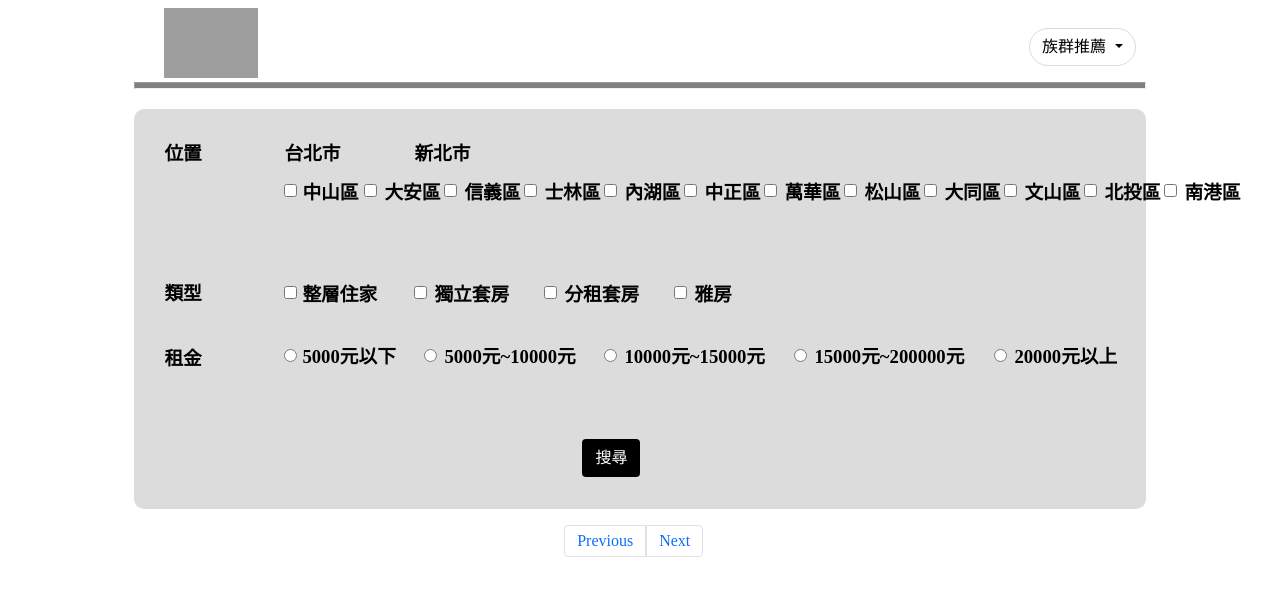
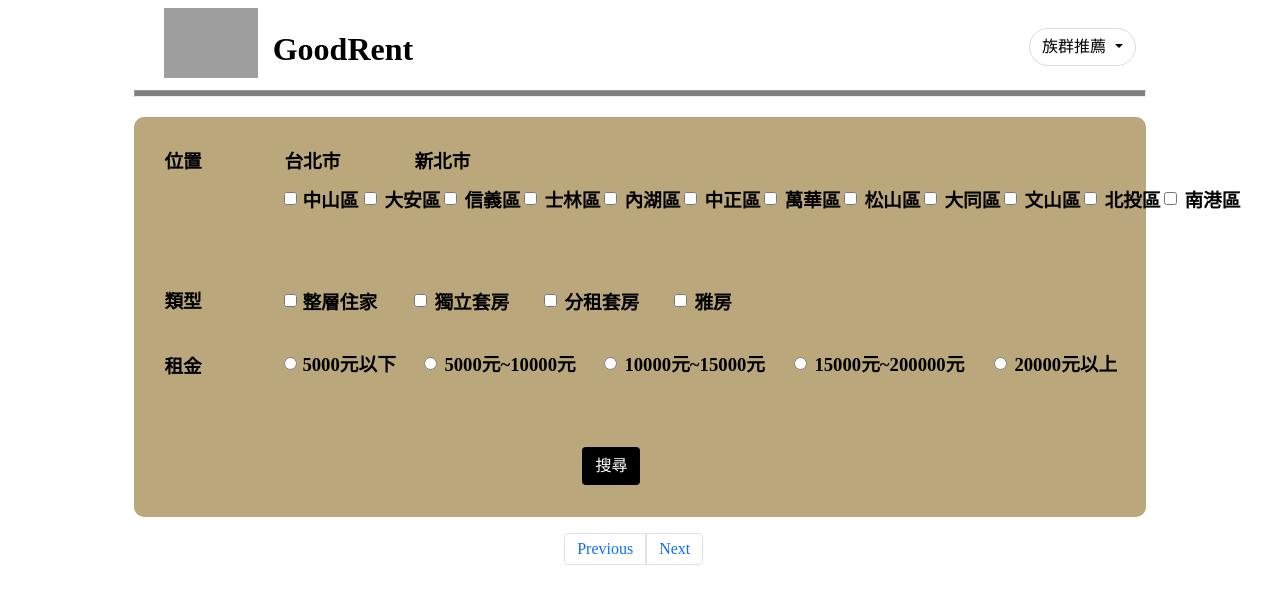
Before and after one commit to aaron870209/Good-Rent, a Flask app: template templates/home_page.html in a window 1280 px wide. Shown: the top 604 px of the page. Run offline with Flask 2, Linux system fonts and the light colour scheme; the template is opened without the code that fills it, so the values that code supplies are empty; grey boxes are pictures that could not be loaded.

Commit message:
[web][html] change logo and add favicon

```diff
--- a/templates/home_page.html
+++ b/templates/home_page.html
@@ -2,14 +2,20 @@
 <html lang="en">
 <head>
     <meta charset="UTF-8">
-    <title>Title</title>
+    <title>GoodRent</title>
     <link href="./static/home_page.css" rel="stylesheet">
+    <link rel="shortcut icon" href="./static/favicon.ico" />
 </head>
 <body>
 <header style="width:80%;margin-left:10%">
     <div class="logo_img">
         <a href="./">
-            <img src="https://img.onl/43zMty" style="width:85x;height:70px;">
+            <img src="./static/logo.png" style="width:85x;height:70px;">
+        </a>
+    </div>
+    <div class="logo_name">
+        <a href="./">
+            <h1>GoodRent</h1>
         </a>
     </div>
     <div class="dropdown" >
@@ -33,7 +39,7 @@
                 <p>
                       &emsp;學生族群租屋 <br>
                       &emsp;考量預算問題 <br>
-                      &emsp; 為您推薦租金便宜 <br>
+                      &emsp;為您推薦租金便宜 <br>
                       &emsp;並且CP值較高的房屋 <br>
                       &emsp;種類推薦為分租套房&雅房
                 </p>
@@ -55,7 +61,7 @@
 <!--    </div>-->
     <hr class="downer_line">
 </header>
-    <div class="tag_box" style="background:gainsboro;width:80%;height:400px;border-radius: 10px;">
+    <div class="tag_box" style="background:#baa87c;width:80%;height:400px;border-radius: 10px;">
         <div class="first_tag">
             <span id="position">
                 <h3>位置</h3>
```
Also changed, not shown: templates/main_page.html (+7 -2 lines).
